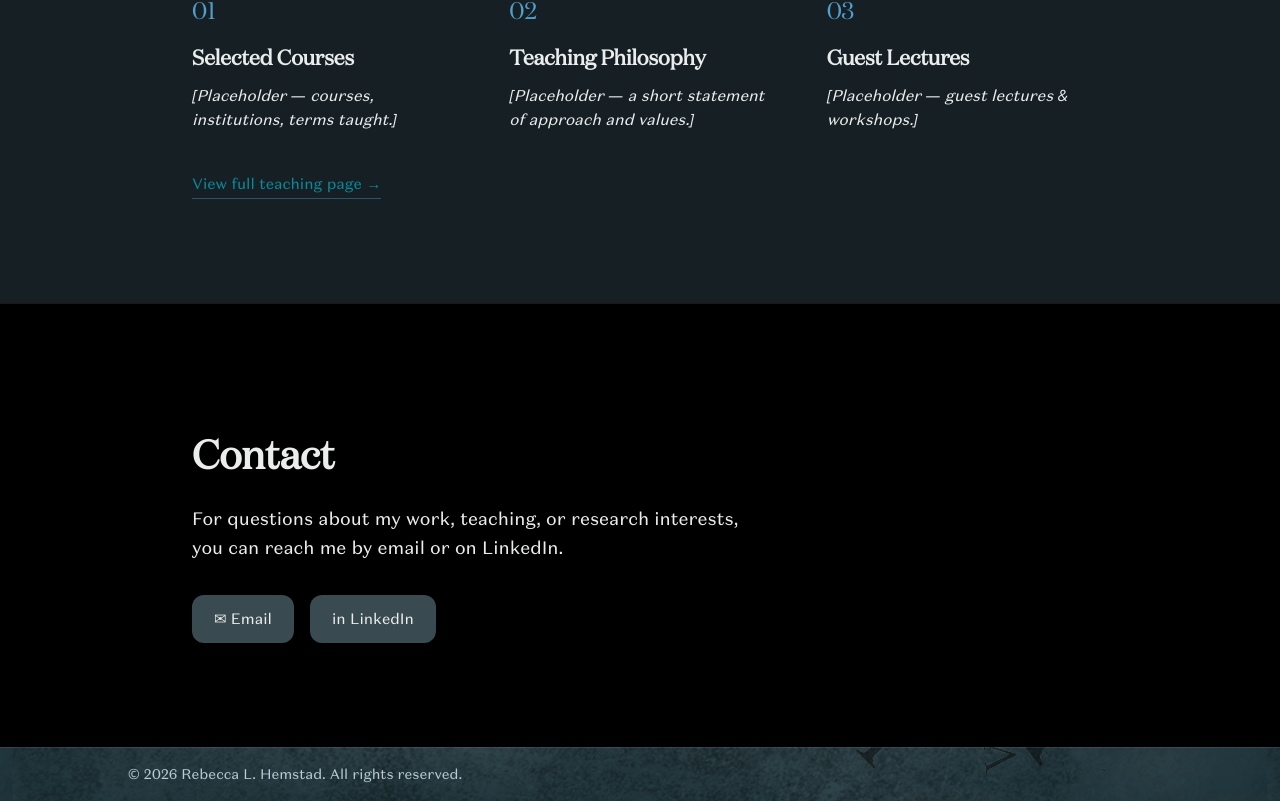
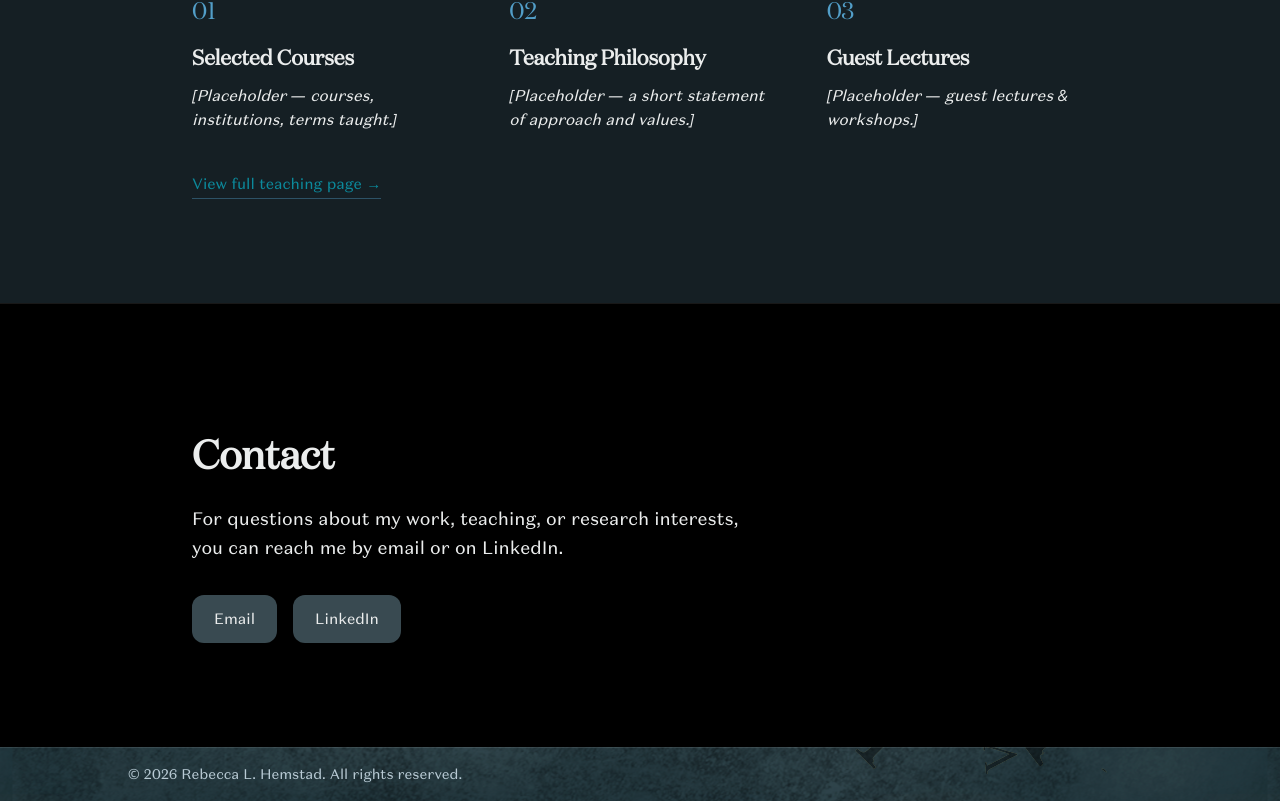
Before and after one commit to RHemstad/portfolio, a React (Vite) app: page / in a window 1280 px wide. Shown: the part 2879-3680 px from the top of the page. Built offline with nearby package versions, Linux system fonts and the light colour scheme.

Commit message:
update contact

```diff
--- a/src/pages/home/AboutContactSection.jsx
+++ b/src/pages/home/AboutContactSection.jsx
@@ -10,10 +10,10 @@ function AboutContactSection() {
         </p>
         <div className="pill-actions">
           <a href="mailto:rhemstad@mac.com" className="pill-action">
-            ✉ Email
+            Email
           </a>
           <a href="https://linkedin.com/in/rebeccahemstad" className="pill-action">
-            in LinkedIn
+            LinkedIn
           </a>
         </div>
       </div>
```
